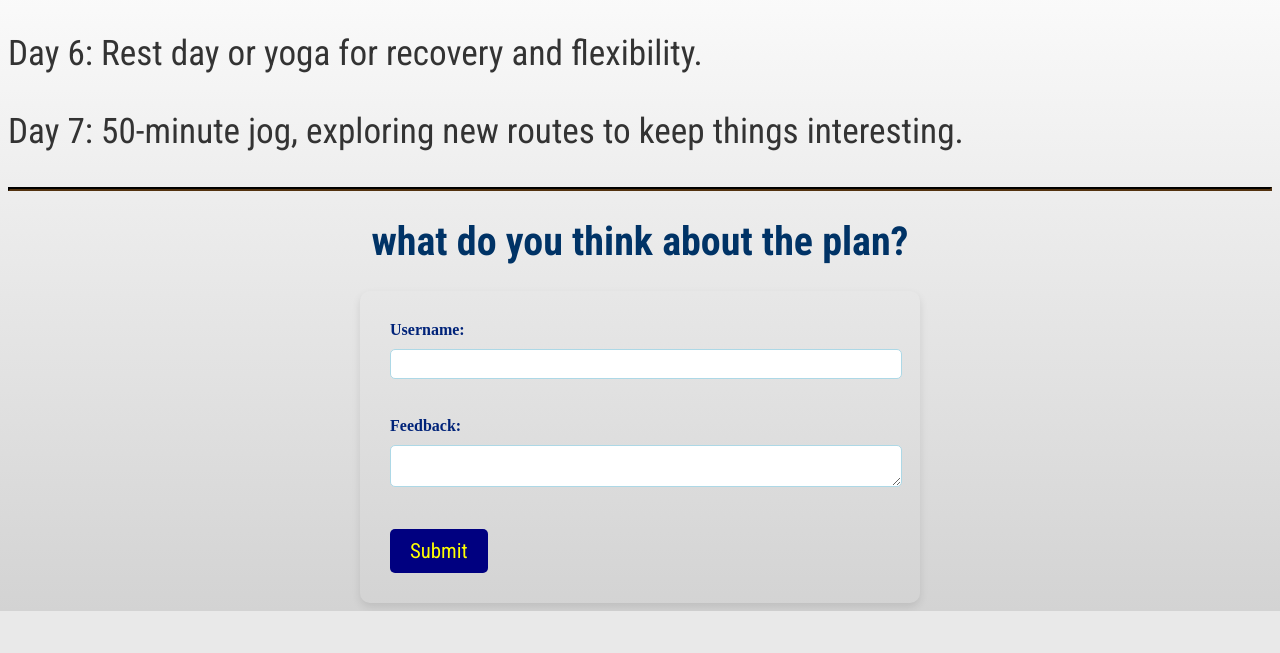
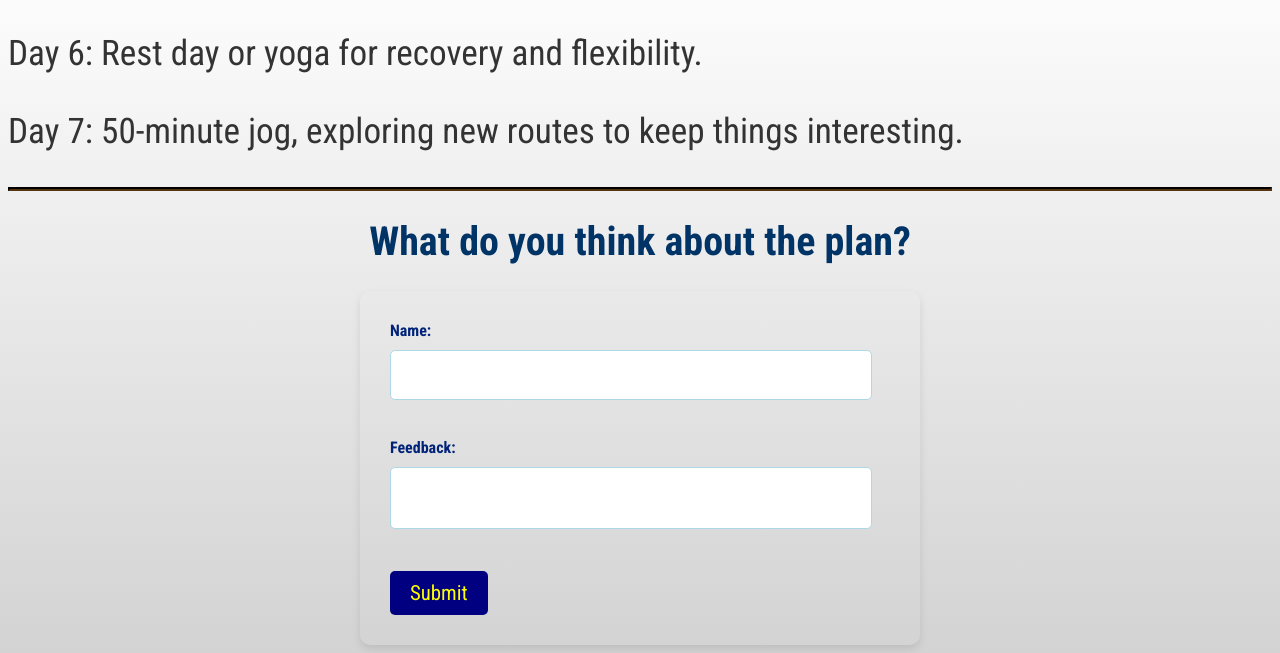
Before and after one commit to benjaMRW/PFA_git, a Flask app: page /plan/1/1/1 in a window 1280 px wide. Shown: the part 2176-2829 px from the top of the page. Before the commit the page ends 2787 px from the top, so only its background shows below. Run offline with Flask 3, Linux system fonts and the light colour scheme; data comes from the database, SQL or seed files in the repository; both versions use the stored data as it was after the commit; parts of the project's set-up code (start-up, migrations or seed data) failed here and were passed over.

Commit message:
i fixed the feedback page that was working wrong

```diff
--- a/TPTI/routes.py
+++ b/TPTI/routes.py
@@ -86,35 +86,48 @@ def init_db():
 
 init_db()
 # Route to display feedback for a specific user
-@app.route('/user/<username>')
-def view_feedback(username):
-    feedbacks = []
 
-    if username:
-        conn = sqlite3.connect('feedback.db')
-        cursor = conn.cursor()
-        cursor.execute('SELECT content, date FROM feedback WHERE username = ? ORDER BY date DESC', (username,))
-        feedbacks = cursor.fetchall()
-        conn.close()
 
-    return render_template('UsersInfo.html', feedbacks=feedbacks, username=username)
+@app.route('/feedback', methods=['POST'])
+def submit_feedback():
+    username = request.form.get('username')
+    content = request.form.get('content')
 
-# Route to display all feedback
-@app.route('/DisplayFeedback')
-def display():
+    if not username or not content:
+        return "Username and content are required", 400
+
     conn = sqlite3.connect('feedback.db')
     cursor = conn.cursor()
-    cursor.execute('SELECT username, content, date FROM feedback ORDER BY date DESC')
+    cursor.execute('INSERT INTO feedback (username, content) VALUES (?, ?)', (username, content))
+    conn.commit()
+    conn.close()
+
+    return redirect('/DisplayFeedback')
+
+def format_name(username):
+    # Remove square brackets from the username
+    return username.replace('[', '').replace(']', '')
+
+
+# Route to display feedback
+@app.route('/DisplayFeedback')
+def display_feedback():
+    conn = sqlite3.connect('feedback.db')
+    cursor = conn.cursor()
+    cursor.execute('SELECT username, content, date FROM feedback')
     feedbacks = cursor.fetchall()
     conn.close()
 
-    return render_template('DisplayFeedback.html', feedbacks=feedbacks)
+    # Format the date
+    formatted_feedbacks = []
+    for feedback in feedbacks:
+        username, content, date = feedback
+        formatted_date = datetime.strptime(date, '%Y-%m-%d %H:%M:%S').strftime('%d/%m/%Y')
+        formatted_username = format_name(username)
+        formatted_feedbacks.append((formatted_username, content, formatted_date))
+
+    return render_template('DisplayFeedback.html', feedbacks=formatted_feedbacks)
+
 
 if __name__ == '__main__':
     app.run(debug=True)
-conn = sqlite3.connect('feedback.db')
-cursor = conn.cursor()
-delete_statement = "DELETE FROM feedback WHERE id = 1, 2, 3, 4, 5, 6, 7;"
-cursor.execute(delete_statement)
-conn.commit()
-conn.close()
--- a/TPTI/static/css/style.css
+++ b/TPTI/static/css/style.css
@@ -201,6 +199,7 @@ form {
 }
 
 label {
+    font-family: 'Roboto Condensed', sans-serif;
     display: block;
     margin-bottom: 10px;
     font-weight: bold;
@@ -208,12 +207,18 @@ label {
 
 input[type="text"],
 textarea {
-    width: 100%;
-    padding: 5px;
+    width: 90%;
+    padding: 3%;
     margin-bottom: 20px;
     border: 1px solid lightblue;
     border-radius: 5px;
     font-size: 1em;
+}
+.fixed-textarea
+{
+ width: 90%;
+ height: 3%;
+ resize: none;
 }
 
 button {
--- a/TPTI/templates/DisplayFeedback.html
+++ b/TPTI/templates/DisplayFeedback.html
@@ -4,6 +4,7 @@
 <head>
     <meta charset="UTF-8">
     <title>All Feedback</title>
+
 </head>
 <body>
     <h1>All Feedback</h1>
@@ -13,6 +14,5 @@
         {% endfor %}
     </ul>
 </body>
-</html>
 
 {%endblock%}
--- a/TPTI/templates/home.html
+++ b/TPTI/templates/home.html
@@ -39,9 +39,12 @@
 </center>
 <hr>
 <p></p>
+<center>
 <img src="static/images/duathlon-running.jpg" width="24%" alt="running">
 <img src="static/images/duathlon-cycling.jpg" width="24%%" alt="cycling">
 <img src="static/images/duathlon-running2.jpg" width="24%" alt="running">
 <img src="static/images/duathlon-cycling2.jpg" width="24%" alt="cycling">
+</center>
 <p></p>
+
 {% endblock %}
--- a/TPTI/templates/plan.html
+++ b/TPTI/templates/plan.html
@@ -9,14 +9,14 @@
 
 <hr>
 
-<center><h1>what do you think about the plan?</h1></center>
-<form action="/DisplayFeedback" method="post">
-    <label for="username">Username:</label>
-    <input type="text" id="username" name="username" required><br><br>
-    <label for="content">Feedback:</label>
-    <textarea id="content" name="content" required></textarea><br><br>
-    <button type="submit">Submit</button>
-</form>
+<center><h1>What do you think about the plan?</h1></center>
+    <form action="/feedback" method="post">
+        <label for="username">Name:</label>
+        <input type="text" id="username" name="username" required><br><br>
+        <label for="content">Feedback:</label>
+        <textarea id="content" name="content" class="fixed-textarea" required></textarea><br><br>
+        <button type="submit">Submit</button>
+    </form>
 
 
 {%endblock%}
```
Also changed, not shown: other parts of TPTI/static/css/style.css (+44 -8 lines), TPTI/templates/UsersInfo.html (deleted, +0 -17 lines), TPTI/feedback.db.
